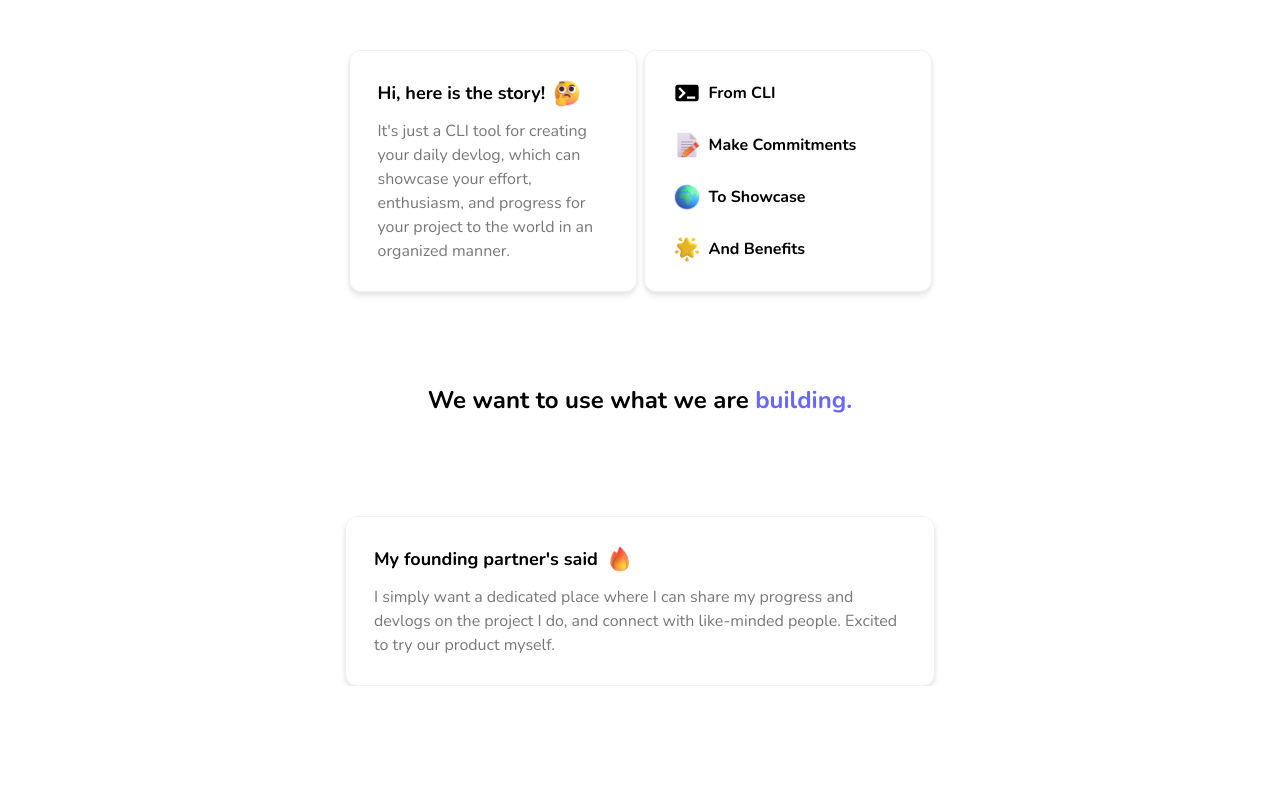
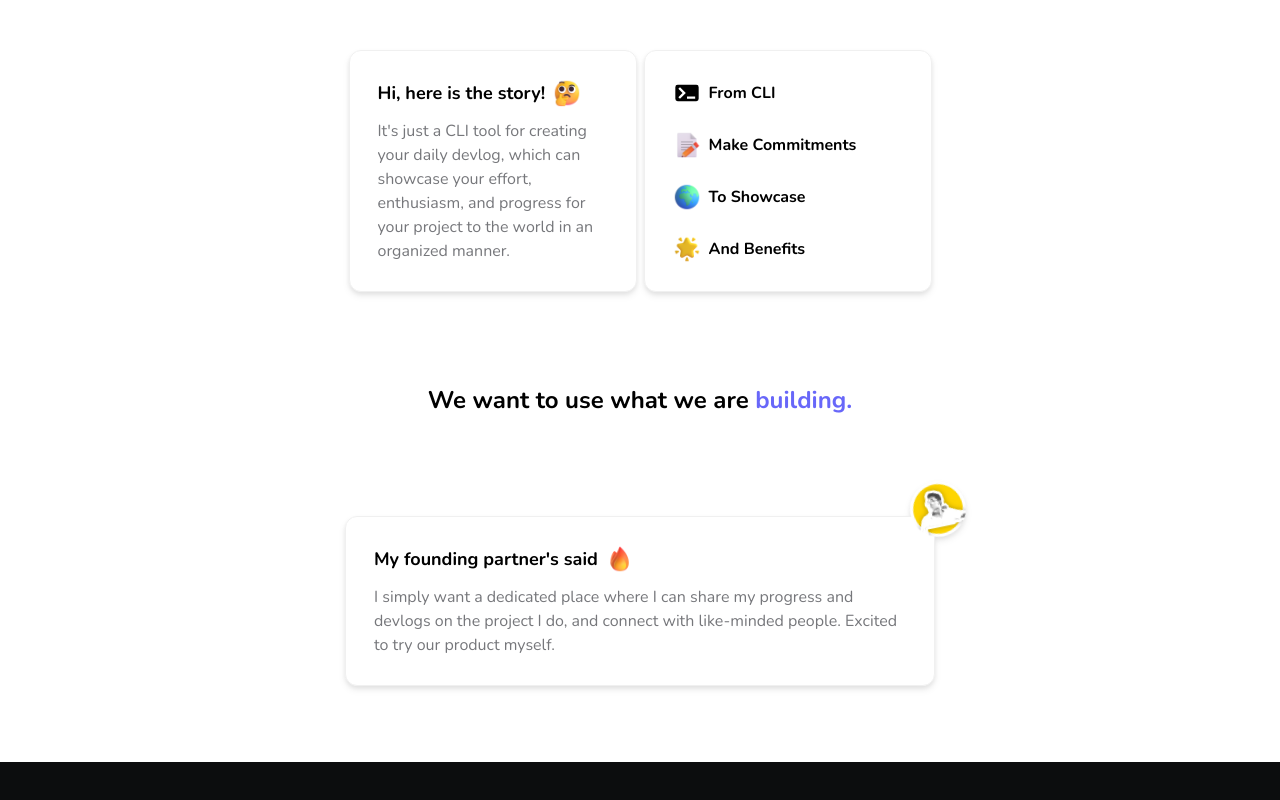
Before and after one commit to IndieJourney/waitlist-page, a Next.js app: page / in a window 1280 px wide. Shown: the part 1308-2108 px from the top of the page. Before the commit the page ends 1994 px from the top, so only its background shows below. Built offline with nearby package versions, Linux system fonts and the light colour scheme.

Commit message:
done making story section | needing to add some animation

```diff
--- a/src/app/page.tsx
+++ b/src/app/page.tsx
@@ -1,3 +1,4 @@
+import Footer from "@/components/footer/Footer";
 import Cli from "@/components/hero/Cli";
 import SectionContent from "@/components/hero/Content";
 import Heatmap from "@/components/hero/Heatmap";
@@ -34,6 +35,8 @@ export default function Home() {
           <WeUse />
           <MyFoundingPartner />
         </StoryContainer>
+        <div className="pt-20"></div>
+        <Footer />
       </section>
 
     </main>
--- /dev/null
+++ b/src/components/footer/Footer.tsx
@@ -0,0 +1,7 @@
+export default function Footer(){
+    return (
+        <div className="bg-[#0C0D0E] py-9 w-full">
+
+        </div>
+    )
+}
--- a/src/components/story/FoundingPartner.tsx
+++ b/src/components/story/FoundingPartner.tsx
@@ -14,6 +14,16 @@ export default function MyFoundingPartner(){
                 </div>
             </div>
             <p className="text-[#76777B] pt-3">I simply want a dedicated place where I can share my progress and devlogs on the project I do, and connect with like-minded people. Excited to try our product myself.</p>
+            <div className="absolute sm:-top-9 sm:-right-8 -top-7 -right-6 -rotate-12">
+                <Image
+                    src="/images/Victor.jpg"
+                    alt="The Logo"
+                    width="0"
+                    height="0"
+                    sizes="100vw"
+                    className="h-auto sm:w-14 w-12 rounded-full"
+                />
+            </div>
         </div>
     )
 }
```
Also changed, not shown: public/images/Victor.jpg (added).
